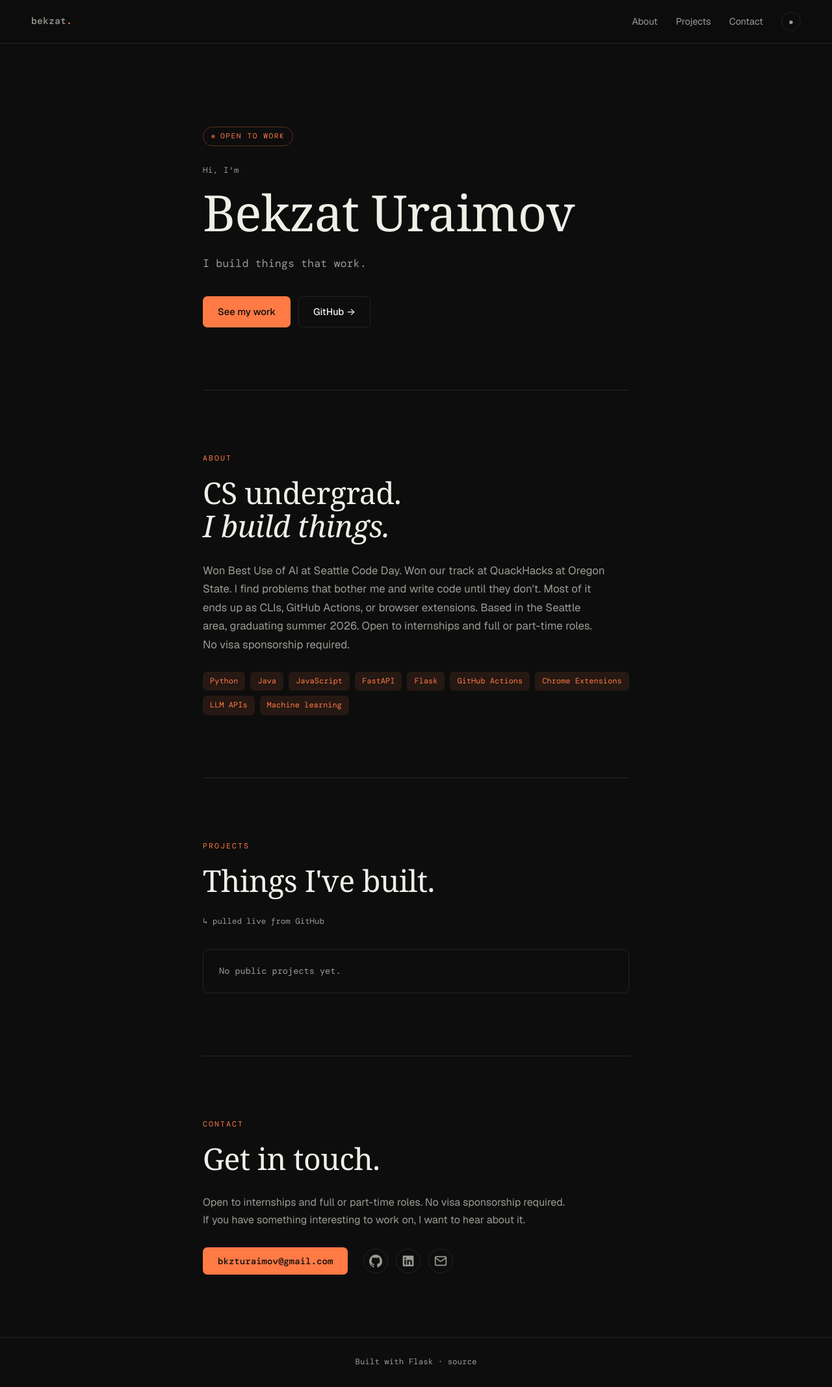
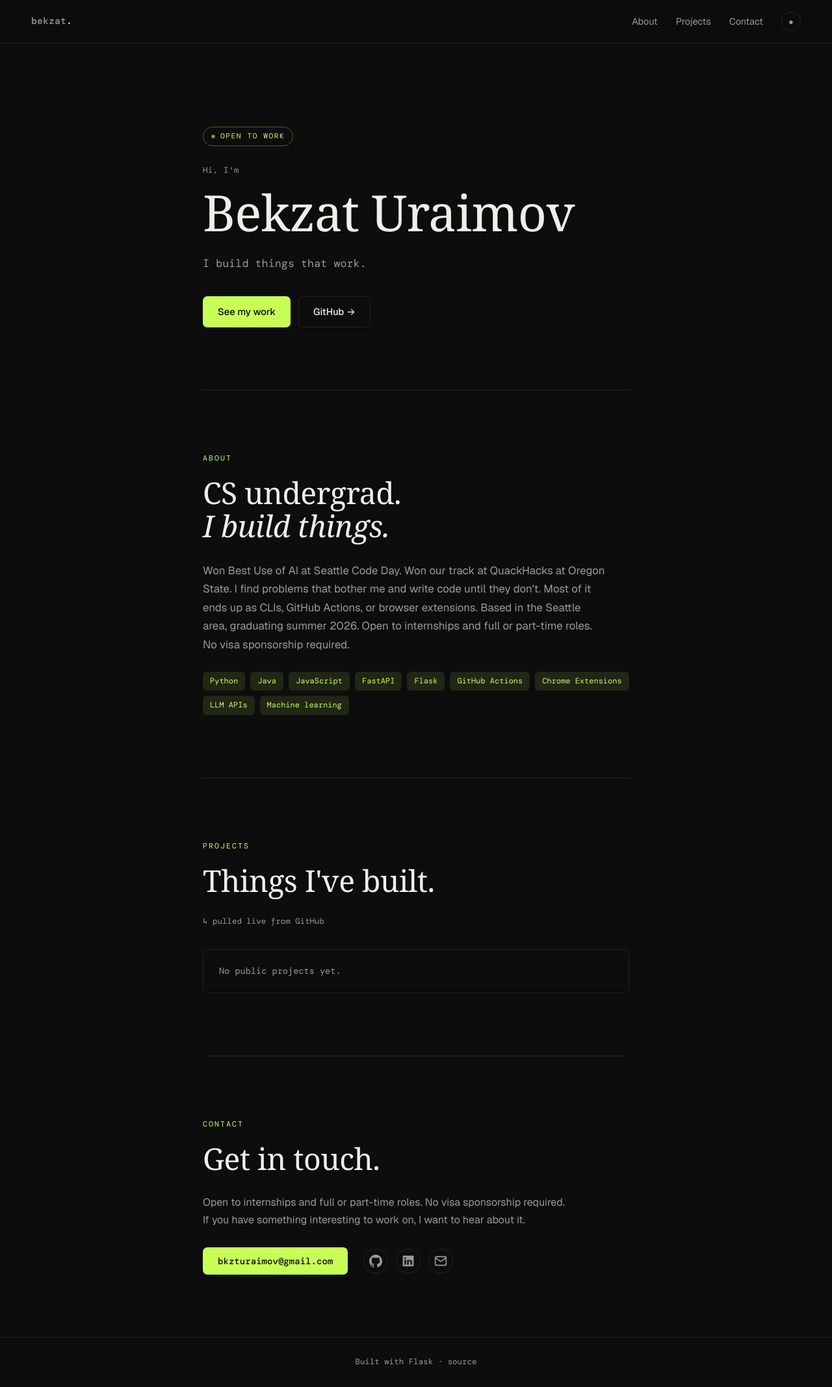
Before and after one commit to bekzat-uraimov/portfolio, a Flask app: page / in a window 1280 px wide. Shown: the whole page at 65% size. Run offline with Flask 3, Linux system fonts and the light colour scheme; data that the repository does not hold is empty; some web fonts are replaced.

Commit message:
style: swap accent from orange to green

```diff
--- a/static/css/style.css
+++ b/static/css/style.css
@@ -4,8 +4,8 @@
   --fg: #111111;
   --fg-mute: #5a5a5a;
   --line: #ececec;
-  --accent: #ff5b1f;
-  --accent-soft: rgba(255, 91, 31, 0.08);
+  --accent: #1a6b00;
+  --accent-soft: rgba(26, 107, 0, 0.08);
   --card: #ffffff;
 
   --serif: 'Instrument Serif', Georgia, serif;
@@ -19,8 +19,8 @@ body.dark {
   --fg: #f0eee8;
   --fg-mute: #9a9a95;
   --line: #232323;
-  --accent: #ff7a44;
-  --accent-soft: rgba(255, 122, 68, 0.10);
+  --accent: #c8ff57;
+  --accent-soft: rgba(200, 255, 87, 0.10);
   --card: #161616;
 }
 
@@ -196,14 +196,14 @@ h2 em {
   text-transform: uppercase;
   letter-spacing: 0.14em;
   color: var(--accent);
-  border: 1px solid rgba(255, 91, 31, 0.3);
+  border: 1px solid rgba(26, 107, 0, 0.3);
   border-radius: 100px;
   padding: 5px 12px;
   margin-bottom: 28px;
 }
 
 body.dark .available-pill {
-  border-color: rgba(255, 122, 68, 0.32);
+  border-color: rgba(200, 255, 87, 0.32);
 }
 
 .available-pill::before {
@@ -272,7 +272,7 @@ body.dark .available-pill {
 }
 
 .btn-primary:hover {
-  background: #e84d10;
+  background: #125200;
 }
 
 body.dark .btn-primary {
@@ -280,7 +280,7 @@ body.dark .btn-primary {
 }
 
 body.dark .btn-primary:hover {
-  background: #ff8d5c;
+  background: #b3e63e;
 }
 
 .btn-ghost {
```
